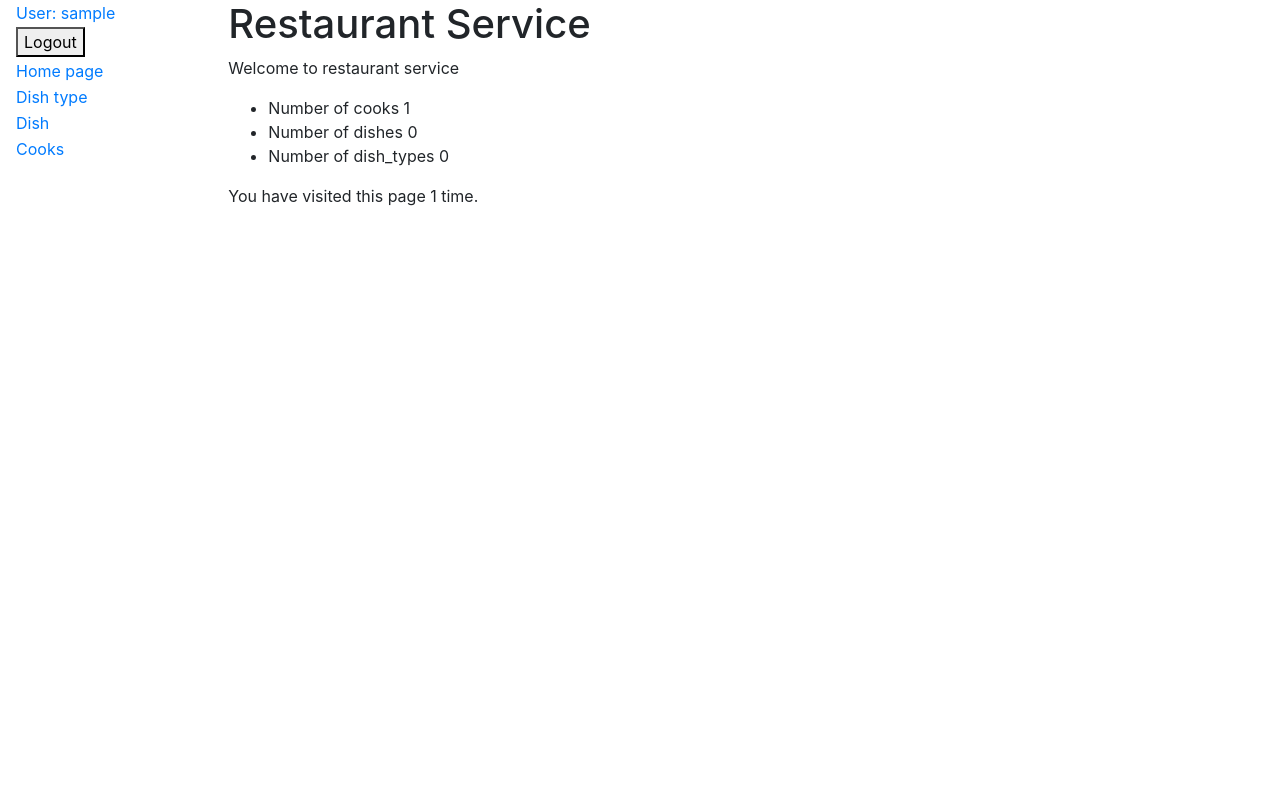
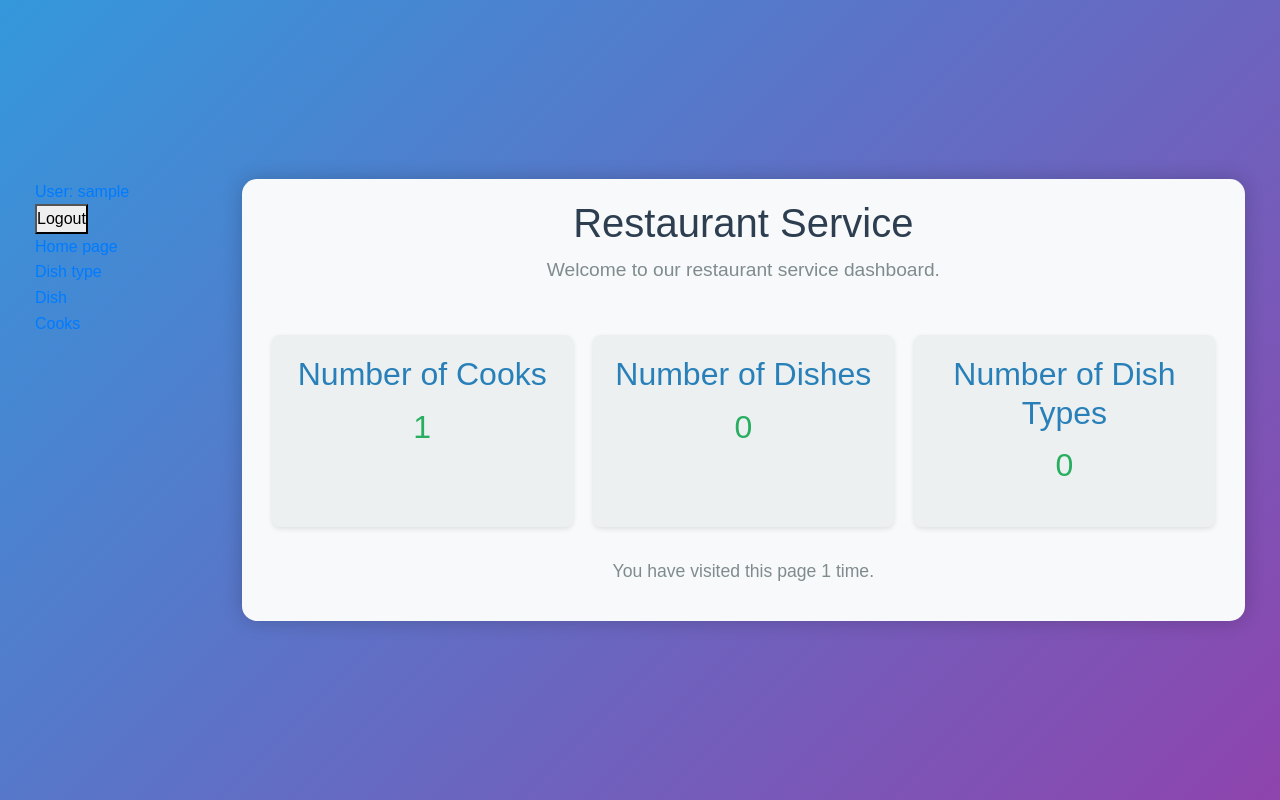
Before and after one commit to Serhii-Leonenko/mate_nginx_gunicorn, a Django app: page / in a window 1280 px wide. Run offline with Django 5.2, Linux system fonts and the light colour scheme; the visitor is signed in with stand-in values (Sample User, id 1); data comes from the database, SQL or seed files in the repository; data that the repository does not hold is empty.

Commit message:
add styles for home page

```diff
--- /dev/null
+++ b/static/css/index.css
@@ -0,0 +1,147 @@
+/* General reset for margin and padding */
+* {
+  margin: 0;
+  padding: 0;
+  box-sizing: border-box;
+}
+
+body {
+  font-family: Arial, sans-serif; /* Modern and clean font */
+  line-height: 1.6;
+  background: linear-gradient(135deg, #3498db, #8e44ad); /* Gradient background for a vibrant look */
+  color: #333; /* Dark text color for readability */
+  display: flex;
+  justify-content: center; /* Center content horizontally */
+  align-items: center; /* Center content vertically */
+  min-height: 100vh; /* Ensure body takes full viewport height */
+  padding: 20px; /* Padding to prevent content from touching edges */
+}
+
+.container {
+  width: 100%; /* Full width for the main content area */
+  background-color: rgba(255, 255, 255, 0.9); /* White background with slight transparency */
+  border-radius: 15px; /* Rounded corners for a modern look */
+  box-shadow: 0 0 20px rgba(0, 0, 0, 0.2); /* Soft shadow for depth */
+  padding: 30px; /* Increased padding for more space */
+  text-align: center; /* Center text within the container */
+}
+
+header {
+  margin-bottom: 40px; /* Space between header and main content */
+}
+
+header h1 {
+  color: #2c3e50; /* Dark blue-gray color for the heading */
+  font-size: 2.5em; /* Larger font size for emphasis */
+}
+
+header p {
+  color: #7f8c8d; /* Light gray color for the subheading */
+  font-size: 1.2em; /* Slightly larger font for readability */
+}
+
+.stats {
+  display: flex;
+  justify-content: space-around; /* Space out the stat items */
+  flex-wrap: wrap; /* Allow items to wrap on smaller screens */
+  margin-bottom: 20px;
+}
+
+.stat-item {
+  flex: 1;
+  padding: 20px;
+  background-color: #ecf0f1; /* Light gray background for each item */
+  border-radius: 8px; /* Rounded corners */
+  box-shadow: 0 2px 5px rgba(0, 0, 0, 0.1); /* Soft shadow for depth */
+  margin: 10px; /* Space between items */
+  text-align: center; /* Center-align text within each item */
+}
+
+.stat-item h2 {
+  color: #2980b9; /* Bright blue color for the heading */
+}
+
+.stat-item p {
+  font-size: 2em; /* Larger text for values */
+  color: #27ae60; /* Bright green color for values */
+}
+
+footer {
+  margin-top: 20px; /* Space above footer */
+  text-align: center; /* Center-align footer text */
+  color: #7f8c8d; /* Light gray color */
+  font-size: 1.1em; /* Slightly larger font for readability */
+}
+
+
+
+
+/* Base styles */
+.container {
+  padding: 20px;
+  background-color: #f8f9fa;
+}
+
+.header {
+  margin-bottom: 20px;
+}
+
+.text-primary {
+  color: #007bff;
+}
+
+.btn-group {
+  margin-top: 10px;
+}
+
+.btn {
+  margin-right: 10px;
+  padding: 10px 15px;
+  border-radius: 4px;
+  text-decoration: none;
+  color: #fff;
+  display: inline-block;
+}
+
+.btn-danger {
+  background-color: #dc3545;
+}
+
+.btn-secondary {
+  background-color: #6c757d;
+}
+
+.info {
+  margin-bottom: 20px;
+}
+
+.table {
+  width: 100%;
+  border-collapse: collapse;
+}
+
+.table th,
+.table td {
+  padding: 10px;
+  border: 1px solid #dee2e6;
+  text-align: left;
+}
+
+.table th {
+  background-color: #e9ecef;
+}
+
+.dishes {
+  background-color: #ffffff;
+  padding: 15px;
+  border-radius: 4px;
+  box-shadow: 0 0 10px rgba(0, 0, 0, 0.1);
+}
+
+.dish {
+  margin-bottom: 15px;
+}
+
+.text-muted {
+  color: #6c757d;
+}
--- a/templates/kitchen/index.html
+++ b/templates/kitchen/index.html
@@ -1,16 +1,32 @@
 {% extends "base.html" %}
+{% load static %}
+
 
 {% block content %}
-  <h1>Restaurant Service</h1>
-  <p>Welcome to restaurant service</p>
-  <ul>
-    <li>Number of cooks {{ num_cooks }}</li>
-    <li>Number of dishes {{ num_dishes }}</li>
-    <li>Number of dish_types {{ num_dish_types }}</li>
+  <link rel="stylesheet" href="{% static 'css/index.css' %}">
+  <div class="container">
+    <header>
+      <h1>Restaurant Service</h1>
+      <p>Welcome to our restaurant service dashboard.</p>
+    </header>
 
-  </ul>
-  <p>You have visited this page
-    {{ num_visits }} time{{ num_visits|pluralize }}.
-  </p>
+    <section class="stats">
+      <div class="stat-item">
+        <h2>Number of Cooks</h2>
+        <p>{{ num_cooks }}</p>
+      </div>
+      <div class="stat-item">
+        <h2>Number of Dishes</h2>
+        <p>{{ num_dishes }}</p>
+      </div>
+      <div class="stat-item">
+        <h2>Number of Dish Types</h2>
+        <p>{{ num_dish_types }}</p>
+      </div>
+    </section>
 
+    <footer>
+      <p>You have visited this page {{ num_visits }} time{{ num_visits|pluralize }}.</p>
+    </footer>
+  </div>
 {% endblock %}
```
